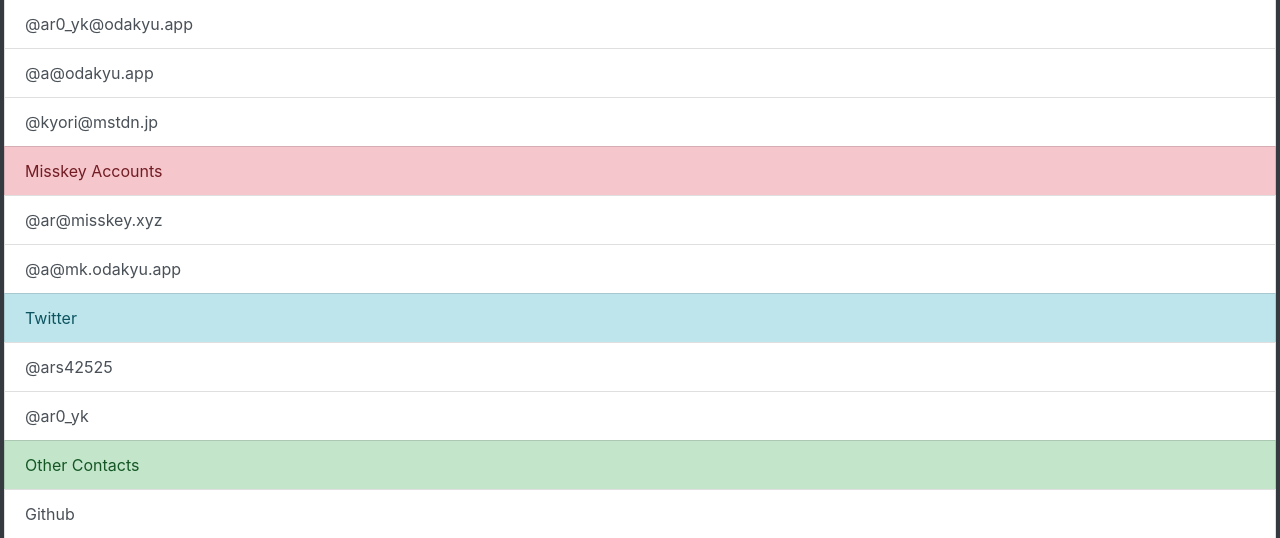
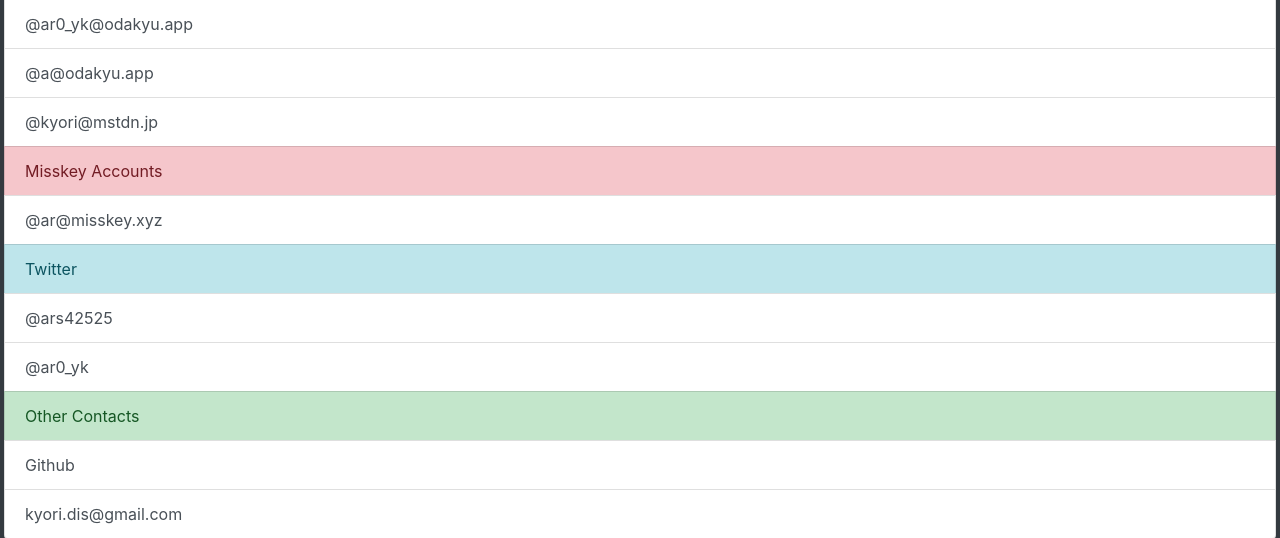
Before and after one commit to kyori19/KyoriApplicationPortal, a Flask app: page /profile in a window 1280 px wide. Shown: the part 344-882 px from the top of the page. Run offline with Flask 2, Linux system fonts and the light colour scheme; some libraries are stand-ins or nearby versions.

Commit message:
グッバイ、Brain Divers

```diff
--- a/templates/profile.html
+++ b/templates/profile.html
@@ -12,7 +12,6 @@
     <a href="https://mstdn.jp/@kyori" class="list-group-item list-group-item-action">@kyori@mstdn.jp</a>
     <li class="list-group-item list-group-item-danger">Misskey Accounts</li>
     <a href="https://misskey.xyz/@ar" class="list-group-item list-group-item-action">@ar@misskey.xyz</a>
-    <a href="https://mk.odakyu.app/@a" class="list-group-item list-group-item-action">@a@mk.odakyu.app</a>
     <li class="list-group-item list-group-item-info">Twitter</li>
     <a href="https://twitter.com/@ars42525" class="list-group-item list-group-item-action">@ars42525</a>
     <a href="https://twitter.com/@ar0_yk" class="list-group-item list-group-item-action">@ar0_yk</a>
```
